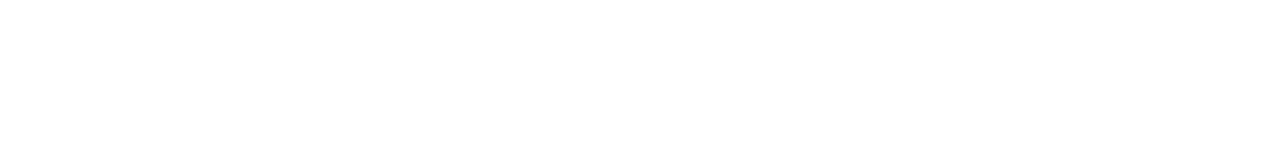
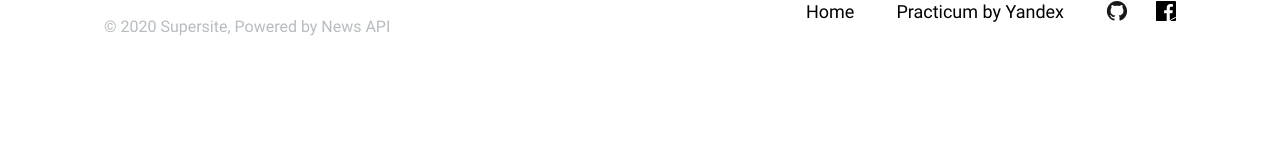
Before and after one commit to Mprystal/news-explorer-frontend, a React app in the folder news-explorer/: page /saved-news in a window 1280 px wide. Shown: the top 160 px of the page. Built offline with nearby package versions, Linux system fonts and the light colour scheme.

Commit message:
add footer and styles. No media q

```diff
--- a/news-explorer/package.json
+++ b/news-explorer/package.json
@@ -8,6 +8,7 @@
     "@testing-library/user-event": "^12.8.3",
     "react": "^17.0.2",
     "react-dom": "^17.0.2",
+    "react-router-dom": "^5.2.0",
     "react-scripts": "4.0.3",
     "web-vitals": "^1.1.1"
   },
--- a/news-explorer/src/components/About/About.css
+++ b/news-explorer/src/components/About/About.css
@@ -1,6 +1,6 @@
 .about {
   display: flex;
-  margin: 80px 0;
+  margin: 80px 104px;
 }
 
 .about__container {
--- a/news-explorer/src/components/Footer/Footer.css
+++ b/news-explorer/src/components/Footer/Footer.css
@@ -0,0 +1,35 @@
+.footer {
+  background-color: white;
+  height: 80px;
+  display: flex;
+  justify-content: space-between;
+  margin: 0 104px;
+}
+
+.footer__container {
+  display: flex;
+  font-size: 18px;
+  line-height: 1.33;
+}
+
+.footer__paragraph {
+  color: #b6bcbf;
+  font-size: 16px;
+  line-height: 1.37;
+}
+
+.footer__link-container {
+}
+
+.footer__social-container {
+}
+
+.footer__link {
+  text-decoration: none;
+  color: black;
+  margin-right: 42px;
+}
+
+.footer__link-social:first-of-type {
+  margin-right: 28px;
+}
--- a/news-explorer/src/components/Footer/Footer.js
+++ b/news-explorer/src/components/Footer/Footer.js
@@ -1,11 +1,24 @@
-import React from 'react'
+import React from 'react';
+import { Link } from 'react-router-dom';
 import './Footer.css';
+import git from '../../images/Vectorgit.svg';
+import facebook from '../../images/Vectorfacebook.svg';
 
 function Footer() {
     return (
-        <div>
-
-        </div>
+        <footer className='footer'>
+            <p className="footer__paragraph">&copy; 2020 Supersite, Powered by News API</p>
+         <div className='footer__container'>
+             <div className='footer__link-container' >
+                <Link className='footer__link' to='/'>Home</Link>
+                <a className='footer__link' href='https://practicum.yandex.com/web/' >Practicum by Yandex</a>
+             </div>
+             <div className='footer__social-container'>
+                <a className='footer__link-social' href="https://github.com/Mprystal"><img src={git} alt='github account' /></a>
+                <a className='footer__link-social' href="https://www.facebook.com/"><img src={facebook} alt='facebook account' /></a>
+             </div>
+         </div>
+        </footer>
     )
 }
 
```
Also changed, not shown: news-explorer/src/images/Vectorfacebook.svg (added), news-explorer/src/images/Vectorgit.svg (added), 1 other file.
